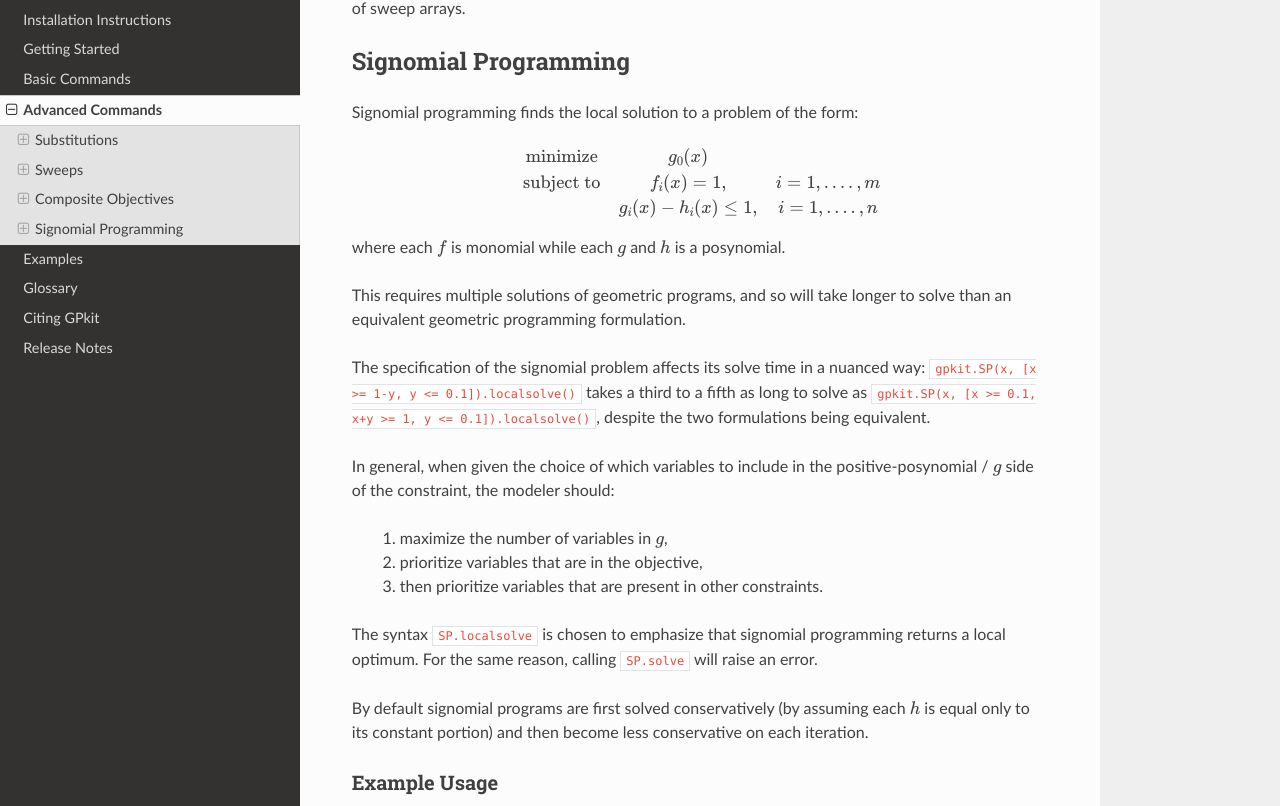
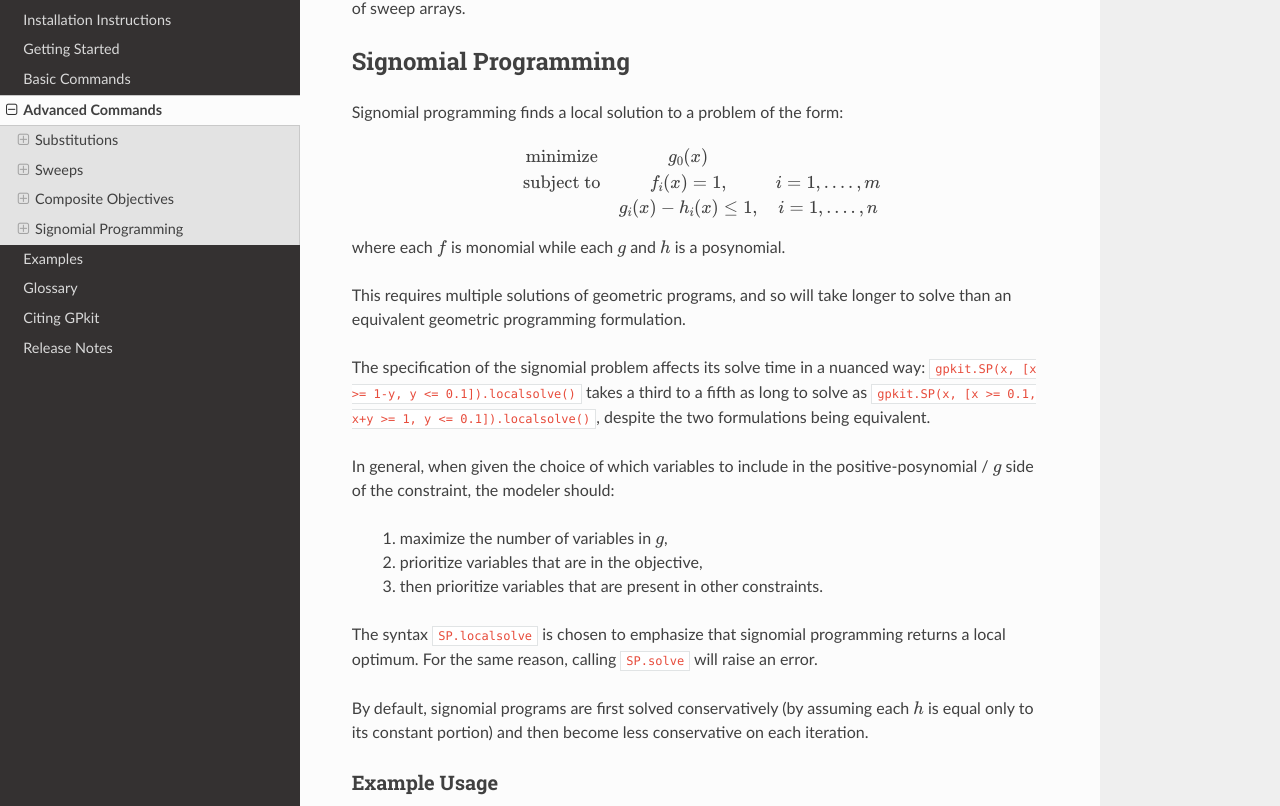
Before and after one commit to convexengineering/gpkit, a Sphinx documentation site: the page built from docs/source/advancedcommands.rst, in a window 1280 px wide and 1400 px high, scrolled down 4016 px. Shown: the part 155-961 px from the top of the window. Built offline with Sphinx 7.4.7 and the Read the Docs theme 2.0.0, drawn with Linux system fonts in a browser that asks for light colours.

Commit message:
super minor cleanup

```diff
--- a/docs/source/advancedcommands.rst
+++ b/docs/source/advancedcommands.rst
@@ -169,7 +169,7 @@ The ``sweep`` argument specifies what points between 0 and 1 you wish to sample
 Signomial Programming
 ==================
 
-Signomial programming finds the local solution to a problem of the form:
+Signomial programming finds a local solution to a problem of the form:
 
 
 .. math:: \begin{array}[lll]\text{}
@@ -192,7 +192,7 @@ In general, when given the choice of which variables to include in the positive-
 
 The syntax ``SP.localsolve`` is chosen to emphasize that signomial programming returns a local optimum. For the same reason, calling ``SP.solve`` will raise an error.
 
-By default signomial programs are first solved conservatively (by assuming each :math:`h` is equal only to its constant portion) and then become less conservative on each iteration.
+By default, signomial programs are first solved conservatively (by assuming each :math:`h` is equal only to its constant portion) and then become less conservative on each iteration.
 
 Example Usage
 -----------------------
```
